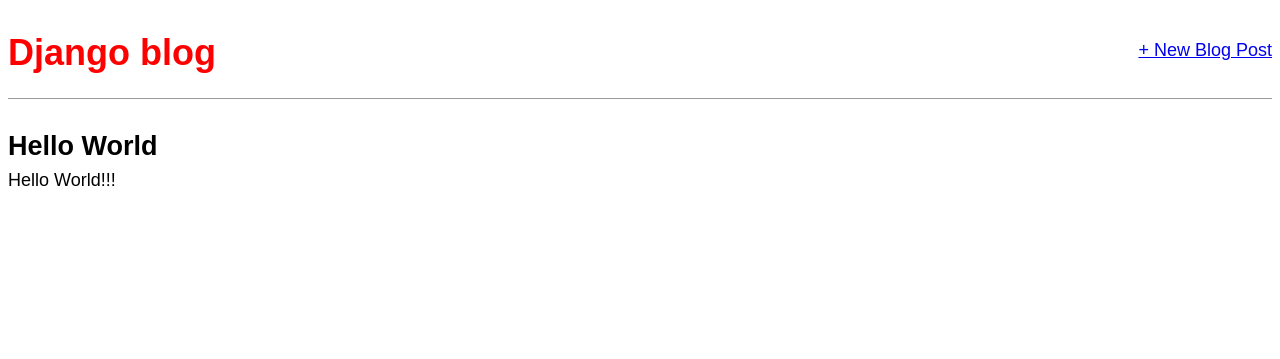
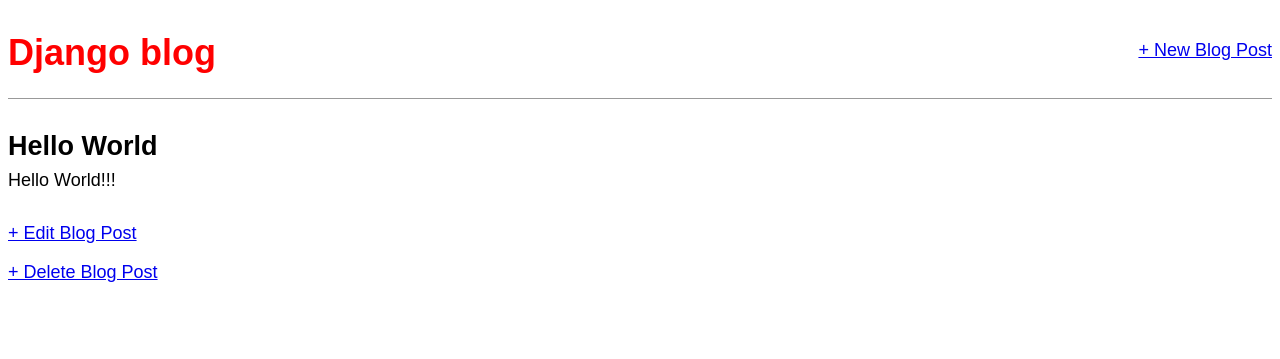
Before and after one commit to Matheusmrs396/tutorialDjango_06, a Django app: page /post/2/ in a window 1280 px wide. Shown: the top 359 px of the page. Run offline with Django 4.2, Linux system fonts and the light colour scheme; data comes from the database, SQL or seed files in the repository; both versions use the stored data as it was after the commit; some web fonts are replaced.

Commit message:
Finalizando tutorial 7

```diff
--- a/blog/models.py
+++ b/blog/models.py
@@ -1,4 +1,5 @@
 from django.db import models
+from django.urls import reverse
 
 # Create your models here.
 class Post(models.Model):
@@ -10,3 +11,6 @@ class Post(models.Model):
     body = models.TextField()
     def __str__(self):
         return self.title
+
+    def get_absolute_url(self):
+        return reverse('post_detail', args=[str(self.id)])
--- a/blog/templates/post_detail.html
+++ b/blog/templates/post_detail.html
@@ -3,6 +3,9 @@
 
 {% block content %}
     <div class="post-entry">
-    <h2>{{ post.title }}</h2>
-    <p>{{ post.body }}</p>
+        <h2>{{ post.title }}</h2>
+        <p>{{ post.body }}</p>
+    </div>
+    <p><a href="{% url 'post_edit' post.pk %}">+ Edit Blog Post</a></p>
+    <p><a href="{% url 'post_delete' post.pk %}">+ Delete Blog Post</a></p>
 {% endblock content %}
--- a/blog/urls.py
+++ b/blog/urls.py
@@ -1,7 +1,9 @@
 from django.urls import path
-from .views import BlogListView, BlogDetailView, BlogCreateView
+from .views import (BlogListView, BlogDetailView, BlogCreateView, BlogUpdateView, BlogDeleteView)
 urlpatterns = [
     path('', BlogListView.as_view(), name='home'),
     path('post/<int:pk>/', BlogDetailView.as_view(),name='post_detail'),
     path('post/new/', BlogCreateView.as_view(), name='post_new'),
+    path('post/<int:pk>/edit/', BlogUpdateView.as_view(), name='post_edit'),
+    path('post/<int:pk>/delete/', BlogDeleteView.as_view(), name='post_delete'),
 ]
--- a/blog/views.py
+++ b/blog/views.py
@@ -3,7 +3,8 @@ from django.shortcuts import render
 # Create your views here.
 # blog/views.py
 from django.views.generic import ListView,DetailView
-from django.views.generic.edit import CreateView
+from django.views.generic.edit import CreateView, UpdateView, DeleteView
+from django.urls import reverse_lazy
 from .models import Post
 
 class BlogListView(ListView):
@@ -18,3 +19,13 @@ class BlogCreateView(CreateView):
     model = Post
     template_name = 'post_new.html'
     fields = ['title', 'author', 'body']
+
+class BlogUpdateView(UpdateView):
+    model = Post
+    template_name = 'post_edit.html'
+    fields = ['title', 'body']
+
+class BlogDeleteView(DeleteView):
+    model = Post
+    template_name = 'post_delete.html'
+    success_url = reverse_lazy('home')
```
Also changed, not shown: blog/templates/post_delete.html (added, +9 -0 lines), blog/templates/post_edit.html (added, +9 -0 lines), blog/static/css/base.css (renamed from static/css/base.css), db.sqlite3.
